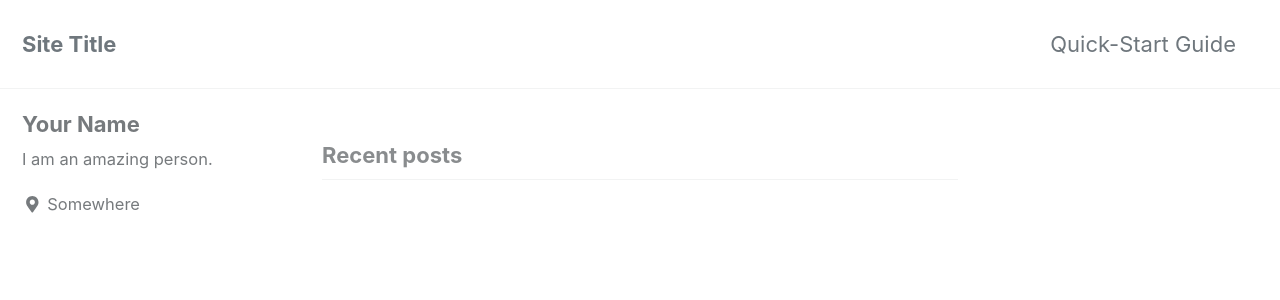
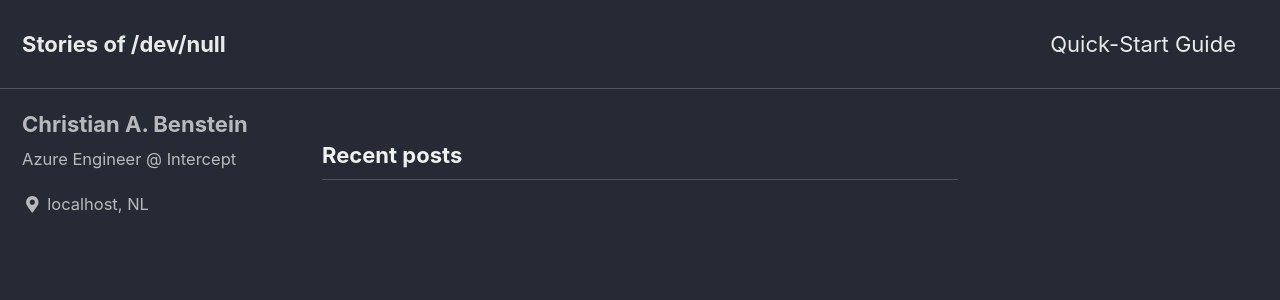
Before and after one commit to KingOfSpades/blog, a Jekyll site: the page built from index.html, in a window 1280 px wide and 900 px high. Shown: the top 300 px of the window. Built offline with Jekyll 4.4.1, drawn with Linux system fonts in a browser that asks for light colours; cached includes are drawn as plain includes; the list of posts is cut into pages by our own code; some of the changed text lies outside the part shown.

Commit message:
Added pages

```diff
--- a/_config.yml
+++ b/_config.yml
@@ -12,14 +12,14 @@
 
 # theme                  : "minimal-mistakes-jekyll"
 # remote_theme           : "mmistakes/minimal-mistakes"
-minimal_mistakes_skin    : "default" # "air", "aqua", "contrast", "dark", "dirt", "neon", "mint", "plum", "sunrise"
+minimal_mistakes_skin    : "dark" # "air", "aqua", "contrast", "dark", "dirt", "neon", "mint", "plum", "sunrise"
 
 # Site Settings
 locale                   : "en-US"
-title                    : "Site Title"
-title_separator          : "-"
-name                     : "Your Name"
-description              : "An amazing website."
+title                    : "Stories of /dev/null"
+title_separator          : "|"
+name                     : "Christian A. Benstein"
+description              : "Miniblog"
 url                      : # the base hostname & protocol for your site e.g. "https://mmistakes.github.io"
 baseurl                  : # the subpath of your site, e.g. "/blog"
 repository               : # GitHub username/repo-name e.g. "mmistakes/minimal-mistakes"
@@ -106,10 +106,10 @@ analytics:
 
 # Site Author
 author:
-  name             : "Your Name"
+  name             : "Christian A. Benstein"
   avatar           : # path of avatar image, e.g. "/assets/images/bio-photo.jpg"
-  bio              : "I am an amazing person."
-  location         : "Somewhere"
+  bio              : "Azure Engineer @ Intercept"
+  location         : "localhost, NL"
   email            :
   links:
     - label: "Email"
@@ -293,3 +293,12 @@ defaults:
       comments: # true
       share: true
       related: true
+
+defaults:
+  # _pages
+  - scope:
+      path: ""
+      type: pages
+    values:
+      layout: single
+      author_profile: true
```
Also changed, not shown: .vscode-upload.json (added), _pages/about.md (added), 1 other file.
